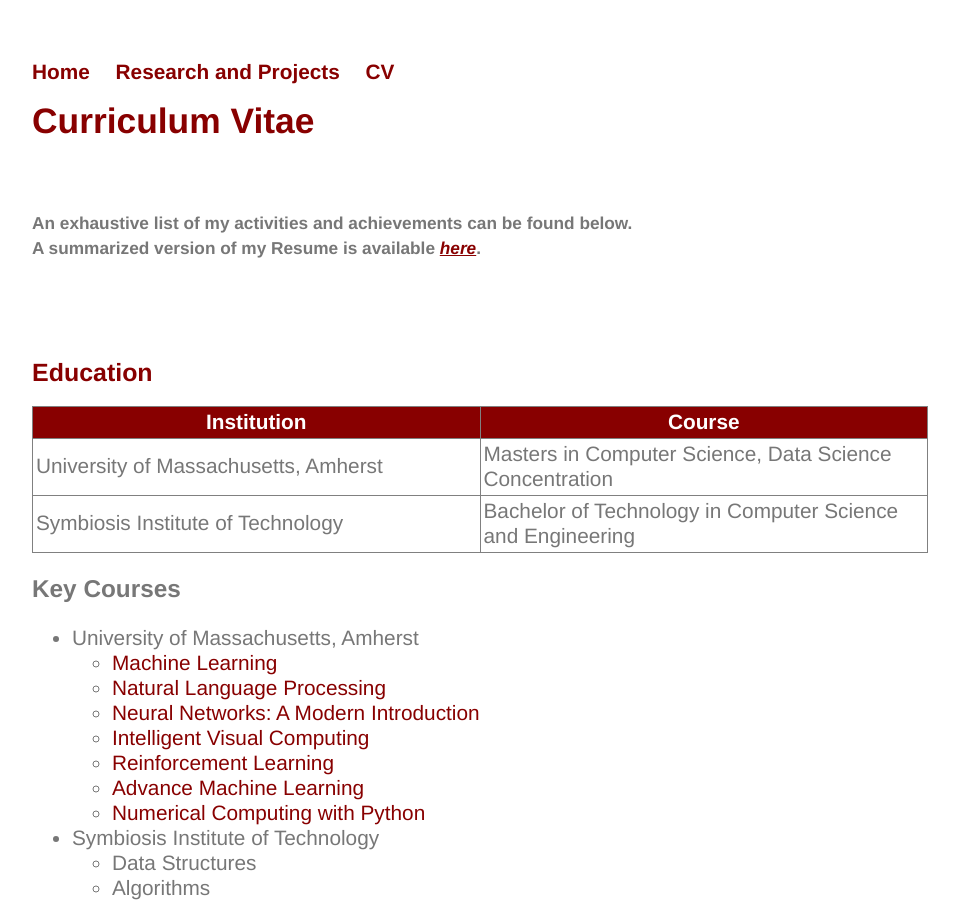
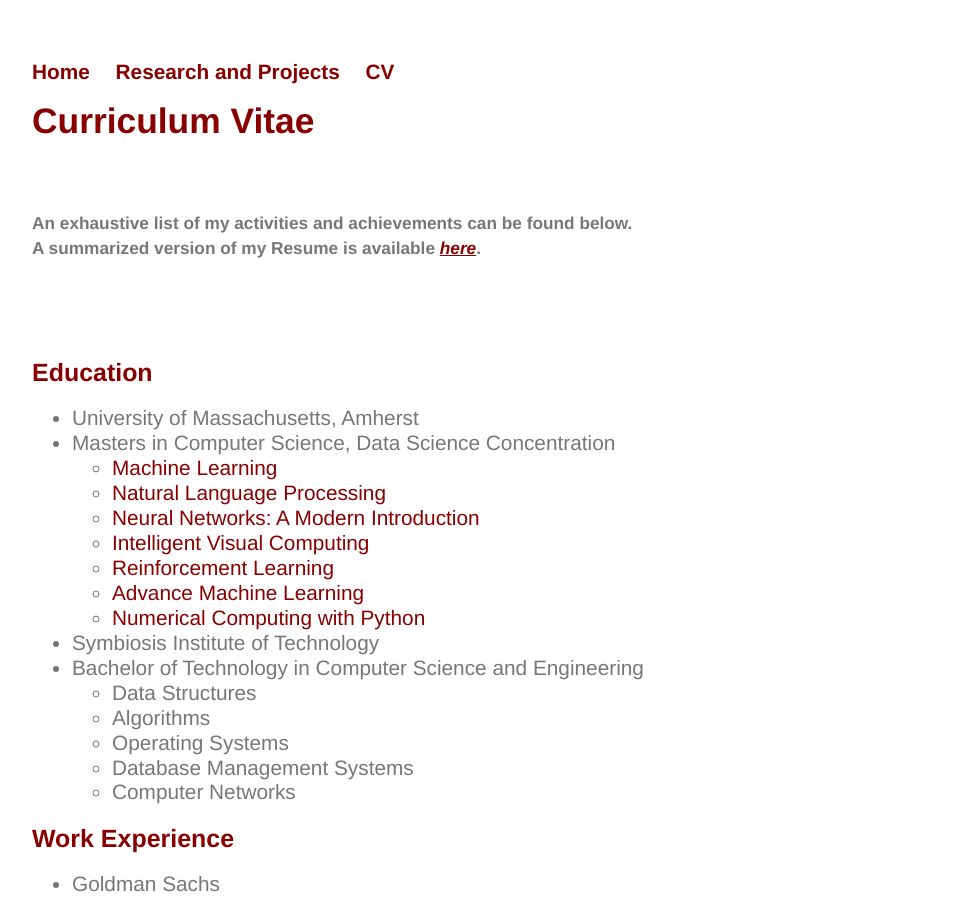
Before and after one commit to Uppaal/Uppaal.github.io, a Jekyll site: the page built from cv/index.html, in a window 1280 px wide and 900 px high. Shown: the whole window, without its empty margins (160-1119 px from the left). Built offline with Jekyll 4.4.1, drawn with Linux system fonts in a browser that asks for light colours.

Commit message:
Update index.html

```diff
--- a/cv/index.html
+++ b/cv/index.html
@@ -7,17 +7,11 @@ title: Curriculum Vitae
 	<p><h5>An exhaustive list of my activities and achievements can be found below. <br>A summarized version of my Resume is available <a href="https://drive.google.com/file/d/1fqXAeoTz-wwRNDoExIwKVHsMNNUMBP5X/view?usp=sharing"><b><u><i>here</i></u></b></a>.</h5></p>
 	<br><br>
 
+
 	<h2>Education</h2>
-	<table><tr><th>Institution</th>	<th>Course</th></tr>
-		<tr><td>University of Massachusetts, Amherst</td>
-			<td>Masters in Computer Science, Data Science Concentration</td></tr>
-		<tr><td>Symbiosis Institute of Technology</td>
-			<td>Bachelor of Technology in Computer Science and Engineering</td></tr>
-	</table>
-	<p></p>
-	<h3>Key Courses</h3>
 	<ul>
 		<li>University of Massachusetts, Amherst</li>
+		<li>Masters in Computer Science, Data Science Concentration</li>
 		<ul>
 			<li><a href="https://people.cs.umass.edu/~domke/courses/compsci589/">Machine Learning</a></li>
 			<li><a href="https://people.cs.umass.edu/~brenocon/inlp2017/">Natural Language Processing</a></li>
```
Also changed, not shown: other parts of cv/index.html (+1 -0 lines).
